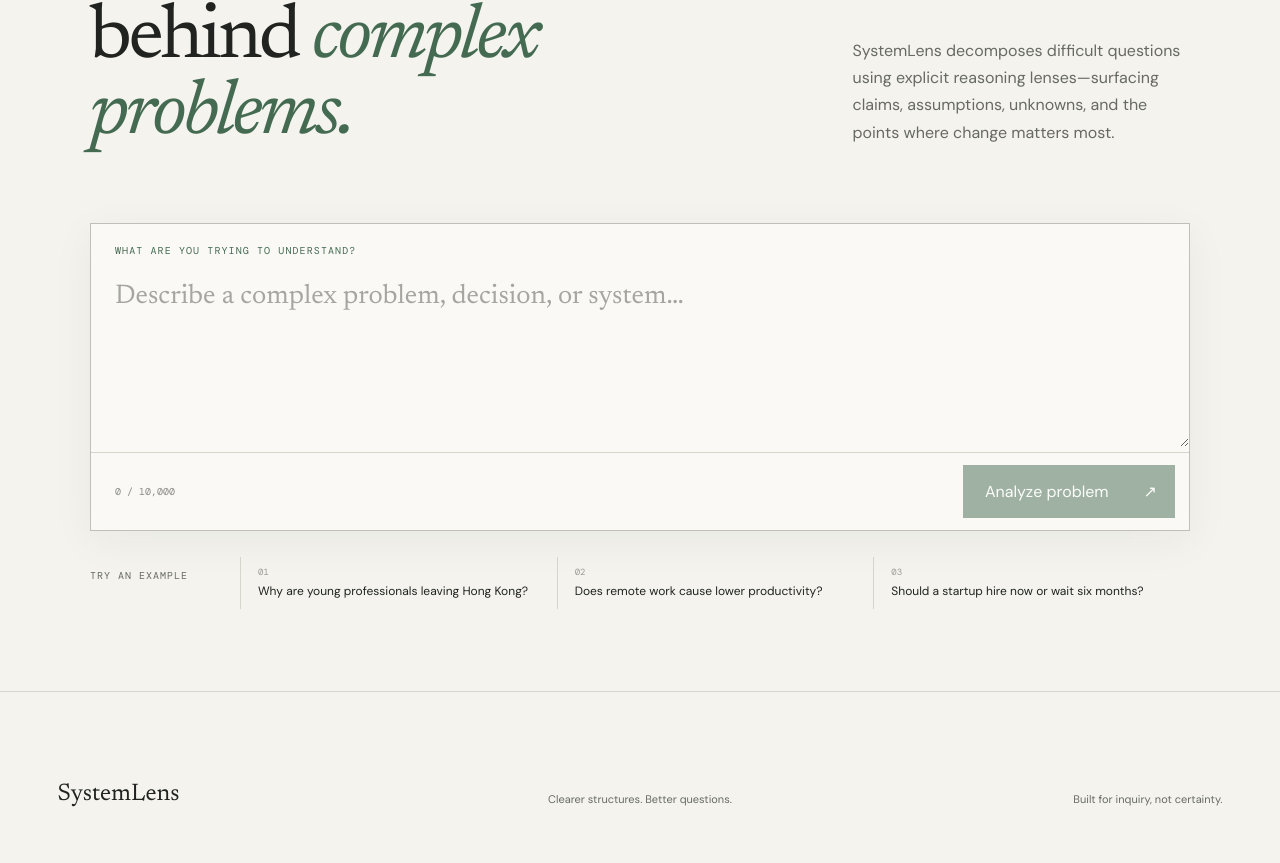
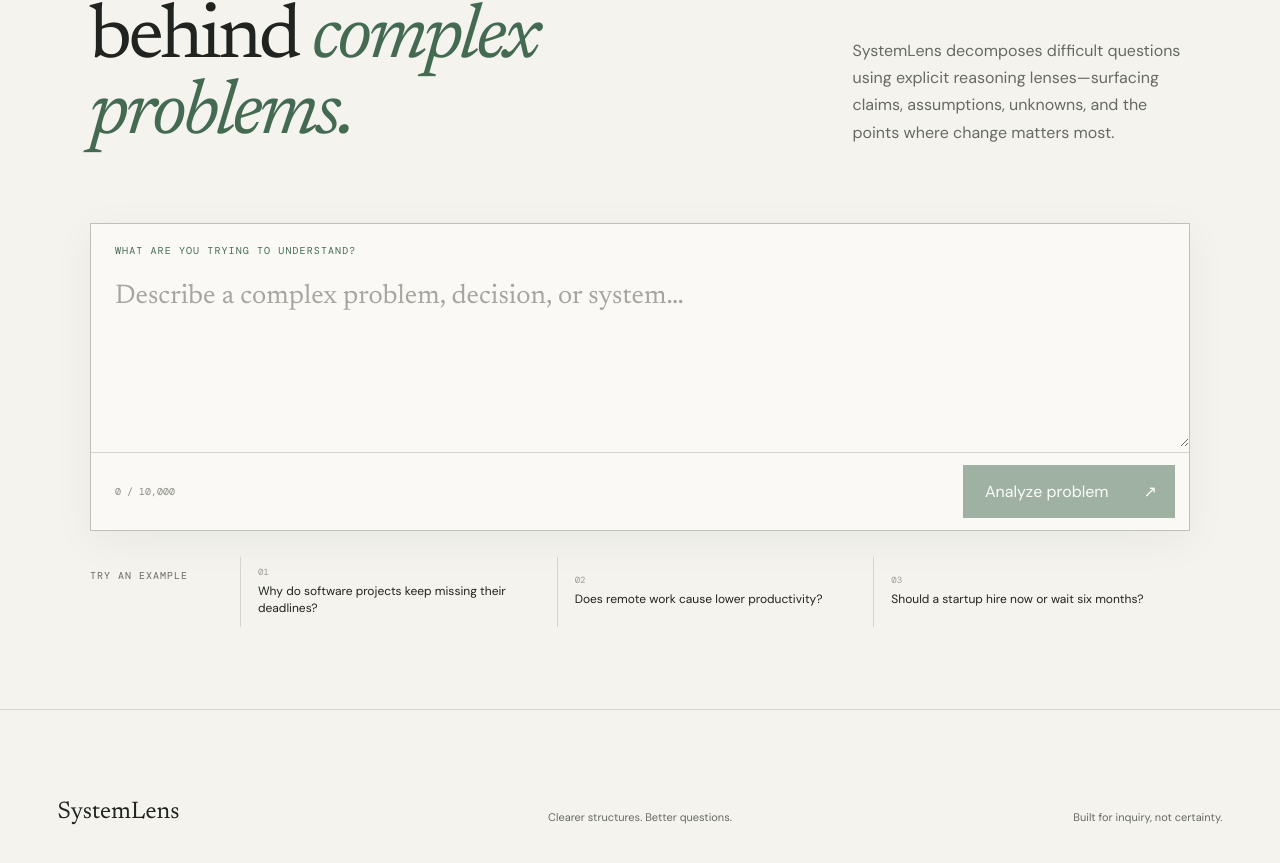
Before and after one commit to JinjiLI-0725/systemlens, a Next.js app in the folder frontend/: page / in a window 1280 px wide. Shown: the part 369-1232 px from the top of the page. Built offline with nearby package versions, Linux system fonts and the light colour scheme; a web font is replaced by a local one.

Commit message:
Use neutral example prompts

```diff
--- a/frontend/app/page.tsx
+++ b/frontend/app/page.tsx
@@ -4,7 +4,7 @@
 import type { AnalysisResponse, ApiError, Confidence } from "@/lib/types";
 
 const examples = [
-  "Why are young professionals leaving Hong Kong?",
+  "Why do software projects keep missing their deadlines?",
   "Does remote work cause lower productivity?",
   "Should a startup hire now or wait six months?",
 ];
```
